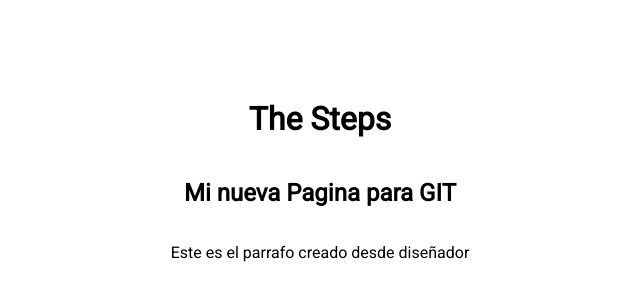
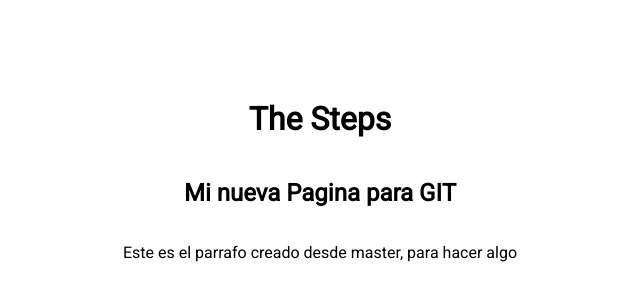
Before and after one commit to egarcia75/02_the_steps, a plain HTML site: page index.html in a window 1280 px wide. Shown: the part 222-522 px from the top of the page, without its empty margins (320-960 px from the left). Drawn offline with Linux system fonts and the light colour scheme.

Commit message:
Modificacion de parrafo desde master

```diff
--- a/index.html
+++ b/index.html
@@ -12,7 +12,7 @@
     <h1>The Steps</h1>
     <h2>Mi nueva Pagina para GIT</h2>
 
-    <p>Este es el parrafo creado desde diseñador</p>
+    <p>Este es el parrafo creado desde master, para hacer algo</p>
 
 <script src="/js/script.js"></script>
 
```
